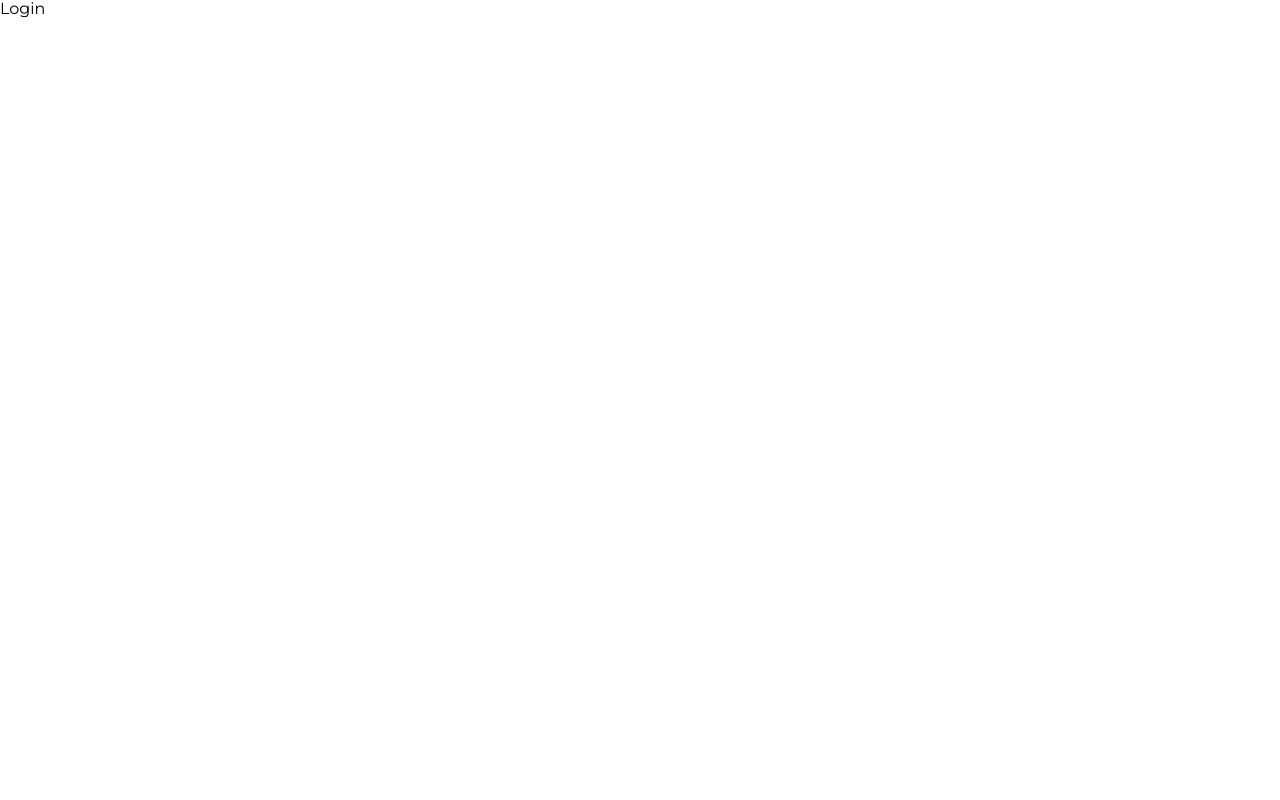
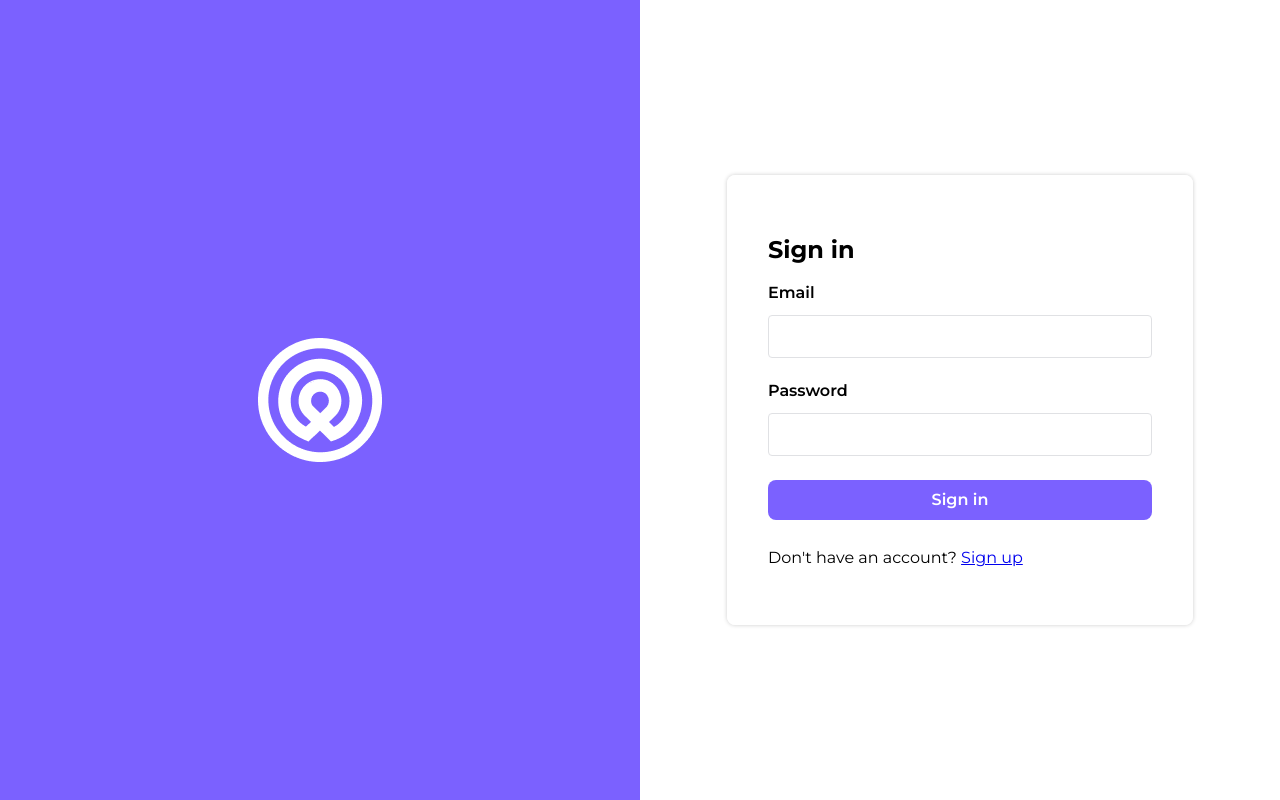
Before and after one commit to jiju278/simple-social-media-front, a React (Vite) app: page /login in a window 1280 px wide. Built offline with nearby package versions, Linux system fonts and the light colour scheme.

Commit message:
Add login page

```diff
--- a/src/components/ui/Button/Button.module.css
+++ b/src/components/ui/Button/Button.module.css
@@ -1,7 +1,7 @@
 .button {
   border: none;
   padding: 0.7rem 1.5rem;
-
+  cursor: pointer;
   font-weight: 600;
   color: #ffffff;
   border-radius: 8px;
--- /dev/null
+++ b/src/pages/Login/Login.module.css
@@ -0,0 +1,61 @@
+.logo-section {
+  background-color: #7b61ff;
+  padding: 5rem;
+  display: flex;
+  justify-content: center;
+  align-items: center;
+}
+
+.logo {
+  width: 124px;
+  height: 124px;
+}
+
+.signin-section {
+  display: flex;
+  align-items: center;
+  justify-content: center;
+  padding: 5rem;
+}
+
+.signin-form {
+  border: 1px solid rgba(255, 255, 255, 1);
+  border-radius: 8px;
+  box-shadow: 0px 0px 4px 0px rgba(0, 0, 0, 0.2);
+  padding: 2.5rem;
+  width: 50%;
+}
+
+.form-title {
+  font-weight: 700;
+}
+
+.form {
+  display: flex;
+  flex-direction: column;
+  margin-bottom: 1.8rem;
+}
+
+.label {
+  margin-bottom: 0.8rem;
+  font-size: px;
+  font-weight: 600;
+}
+
+.input {
+  margin-bottom: 1.5rem;
+  padding: 0.7rem 1rem;
+  border: 1px solid rgba(224, 225, 228, 1);
+  border-radius: 4px;
+}
+
+@media (min-width: 43em) {
+  .container {
+    height: 100vh;
+    display: grid;
+    grid-template-columns: 1fr 1fr;
+  }
+  .signin-form {
+    width: 80%;
+  }
+}
--- a/src/pages/Login/Login.tsx
+++ b/src/pages/Login/Login.tsx
@@ -1,5 +1,54 @@
+import Button from '@/components/ui/Button/Button';
+import logo from '@assets/white_frame.png';
+import style from '@pages/Login/Login.module.css';
+import { FormEvent } from 'react';
+import { Link } from 'react-router-dom';
+
 const Login = () => {
-  return <div>Login</div>;
+  const handleSubmit = (event: FormEvent<HTMLFormElement>) => {
+    event.preventDefault();
+  };
+
+  return (
+    <div className={style.container}>
+      <div className={style['logo-section']}>
+        <img className={style.logo} src={logo} alt="logo" />
+      </div>
+      <div className={style['signin-section']}>
+        <div className={style['signin-form']}>
+          <h2 className={style['form-title']}>Sign in</h2>
+          <form className={style.form} onSubmit={handleSubmit}>
+            <label className={style.label} htmlFor="email">
+              Email
+            </label>
+            <input
+              className={style.input}
+              type="email"
+              id="email"
+              name="email"
+              required
+            />
+
+            <label className={style.label} htmlFor="password">
+              Password
+            </label>
+            <input
+              className={style.input}
+              type="password"
+              id="password"
+              name="password"
+              required
+            />
+
+            <Button color="primary" title="Sign in" />
+          </form>
+          <p>
+            Don't have an account? <Link to="/signup">Sign up</Link>
+          </p>
+        </div>
+      </div>
+    </div>
+  );
 };
 
 export default Login;
```
Also changed, not shown: src/assets/white_frame.png (added).
